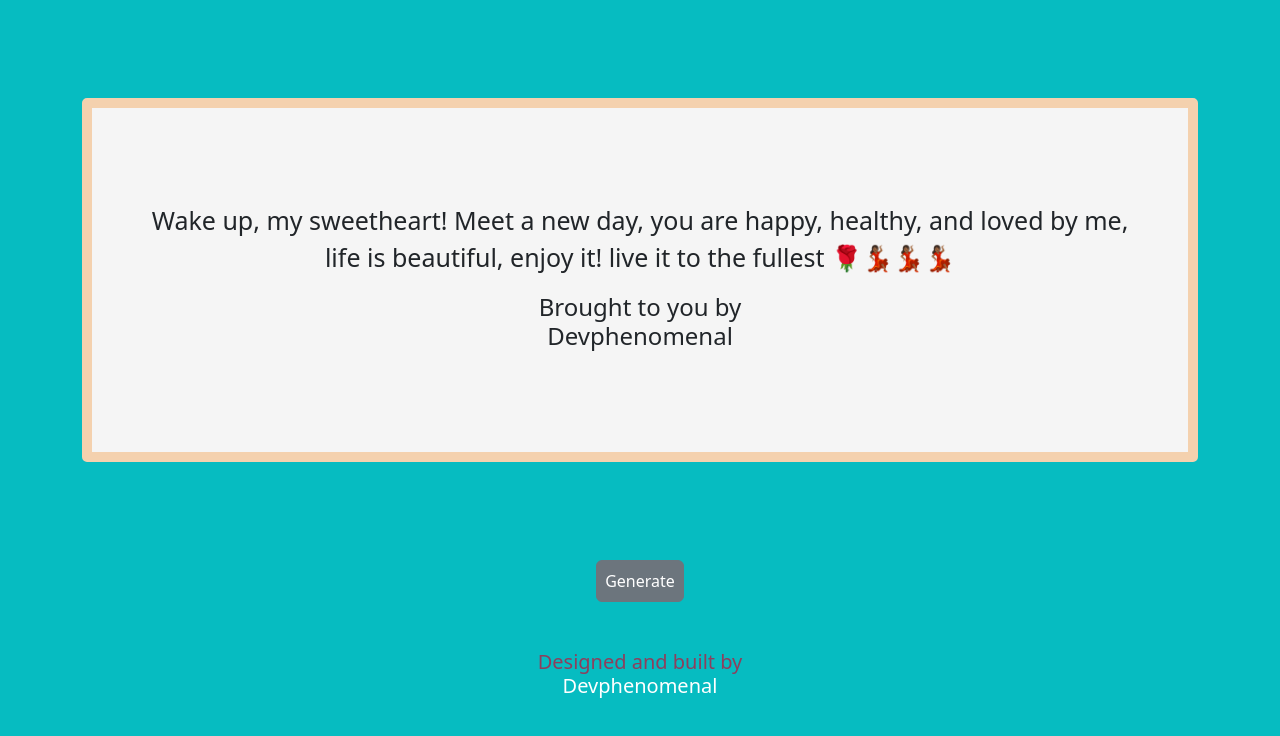
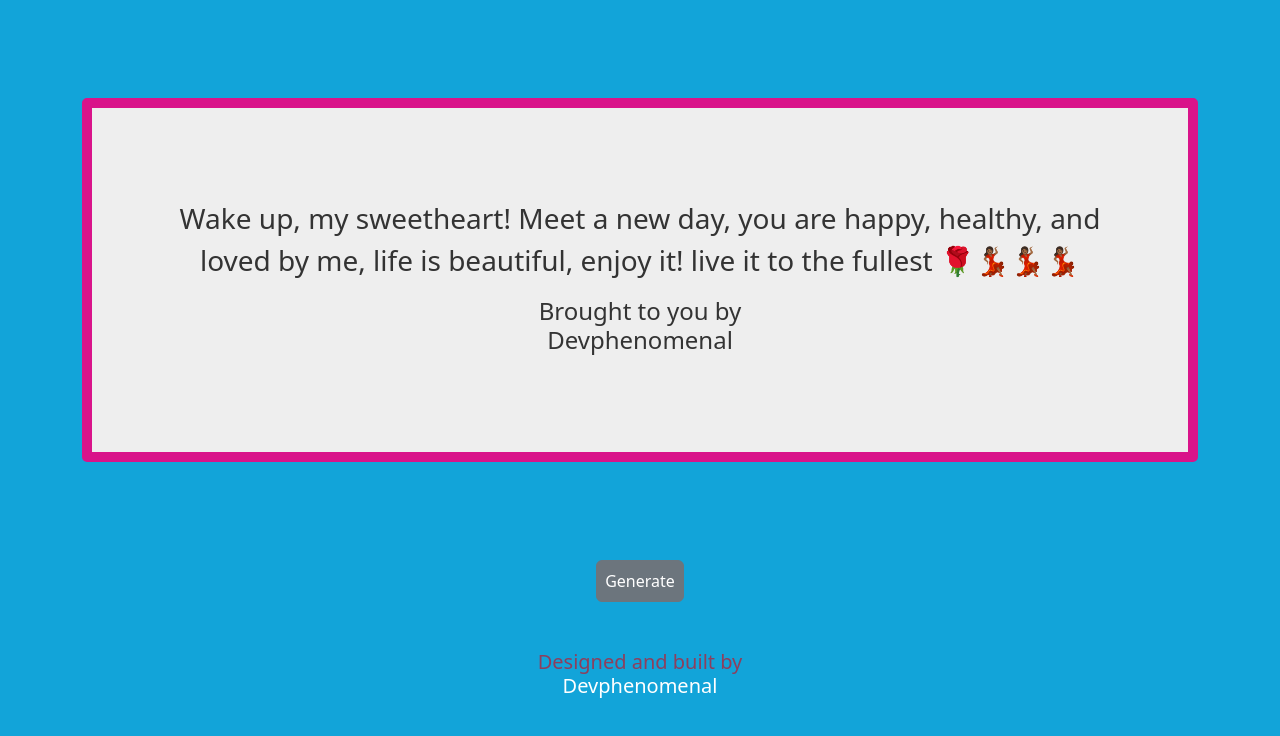
Before and after one commit to Phenomenal4567/goodmorning, a plain HTML site: page index.html in a window 1280 px wide. Drawn offline with nearby package versions, Linux system fonts and the light colour scheme.

Commit message:
Update style.css

```diff
--- a/style.css
+++ b/style.css
@@ -1,6 +1,6 @@
 body{
   text-align: center;
-  background-color: #06bcc1;
+  background-color: #12a4d9;
 }
 
 .container{
@@ -18,9 +18,9 @@ body{
   flex-direction: column;
   justify-content: center;
   align-items: center;
-  color: ;
-  font-size: 25px;
+  color: #333;
+  font-size: 28px;
   border-radius: 5px;
-  border: 10px solid #f4d1ae;
-  background-color: whitesmoke;
+  border: 10px solid #d9138a;
+  background-color: #eee;
 }
```
